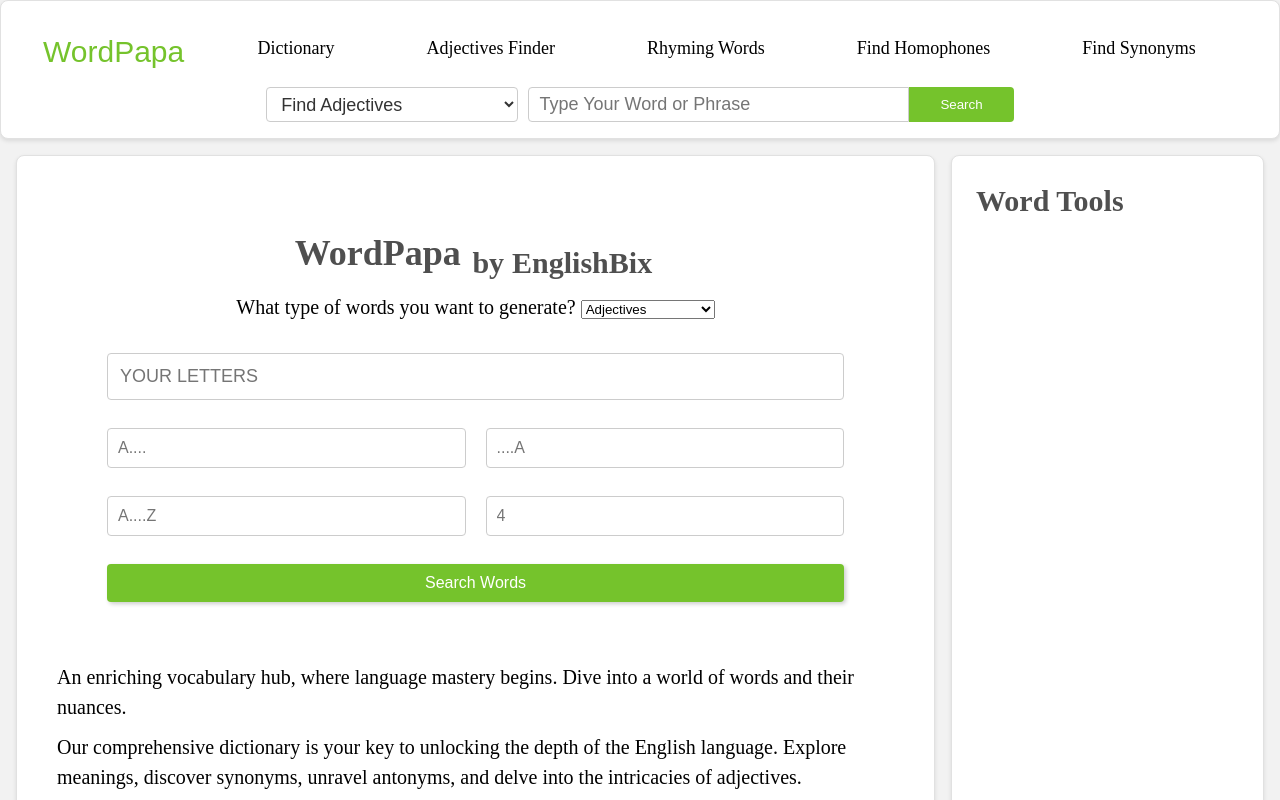
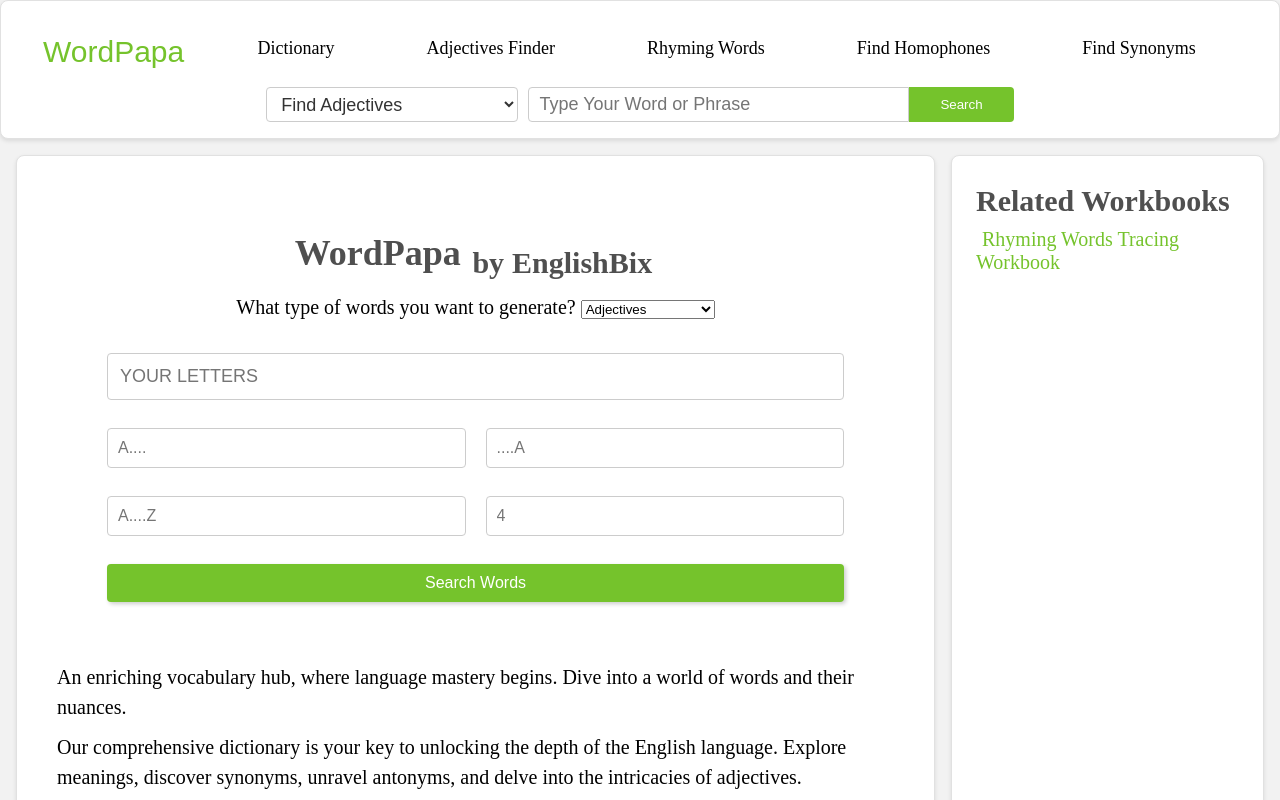
Before and after one commit to Creator149312/wordPapa, a Next.js app: page / in a window 1280 px wide. Shown: the top 800 px of the page. Built offline with nearby package versions, Linux system fonts and the light colour scheme.

Commit message:
Added css class no-style-list and updated sidebar with workbook links

```diff
--- a/app/synonyms/[word]/page.js
+++ b/app/synonyms/[word]/page.js
@@ -8,7 +8,7 @@
   const {word} = params;
   // read route params
   titleStr = "Synonyms and Antonyms for " + (word.charAt(0).toUpperCase() + word.slice(1));
-  const descriptionStr = "Explore an extensive list of synonyms and antonyms for " + params.word + " and find words with similar and opposite meaning.";
+  const descriptionStr = "Explore an extensive list of synonyms and antonyms for " + params.word + " and choose another word that suits you the best";
   return {
     title: titleStr,
     description: descriptionStr ,
@@ -43,7 +43,7 @@
     return (
       <div>
       <h1>{titleStr}</h1>
-      <p> Following is a list of {rhymingWords.length} synonyms words and phrases that are related to {word} and can be used in place of {word}.</p>
+      <p> Following is a list of {rhymingWords.length} synonym words and phrases that are related to {word}.</p>
       <DataFilterDisplay words={rhymingWords} />
       <div className='p-4 m-4'>
           <p><strong>Related Links:</strong></p>
--- a/components/SideBar.js
+++ b/components/SideBar.js
@@ -4,7 +4,16 @@
 const SideBar = () => {
   return (<>
           <div className='m-3'>
-          <h2>Word Tools</h2>
+          <h2>Related Workbooks</h2>
+          <div>
+            <ul >
+              <li className='no-style-list'>
+                <a href="https://www.englishbix.com/product/35-word-family-words-tracing-workbook/">
+                  Rhyming Words Tracing Workbook
+                </a>
+              </li>
+            </ul>
+          </div>
             {/* <div>
               <GoogleAd slotID={3722270586}/>
             </div>  */}
--- a/public/styles/globals.css
+++ b/public/styles/globals.css
@@ -606,6 +606,12 @@
   padding-left: 20px; /* Add left padding for indentation */
   position: relative; /* Position relative for list item markers */
 }
+
+.no-style-list{
+  list-style:none;
+  padding-left: 0px;
+}
+
 /* Styling for the SearchBarNav component */
 .search-bar-nav {
   display: flex;
```
